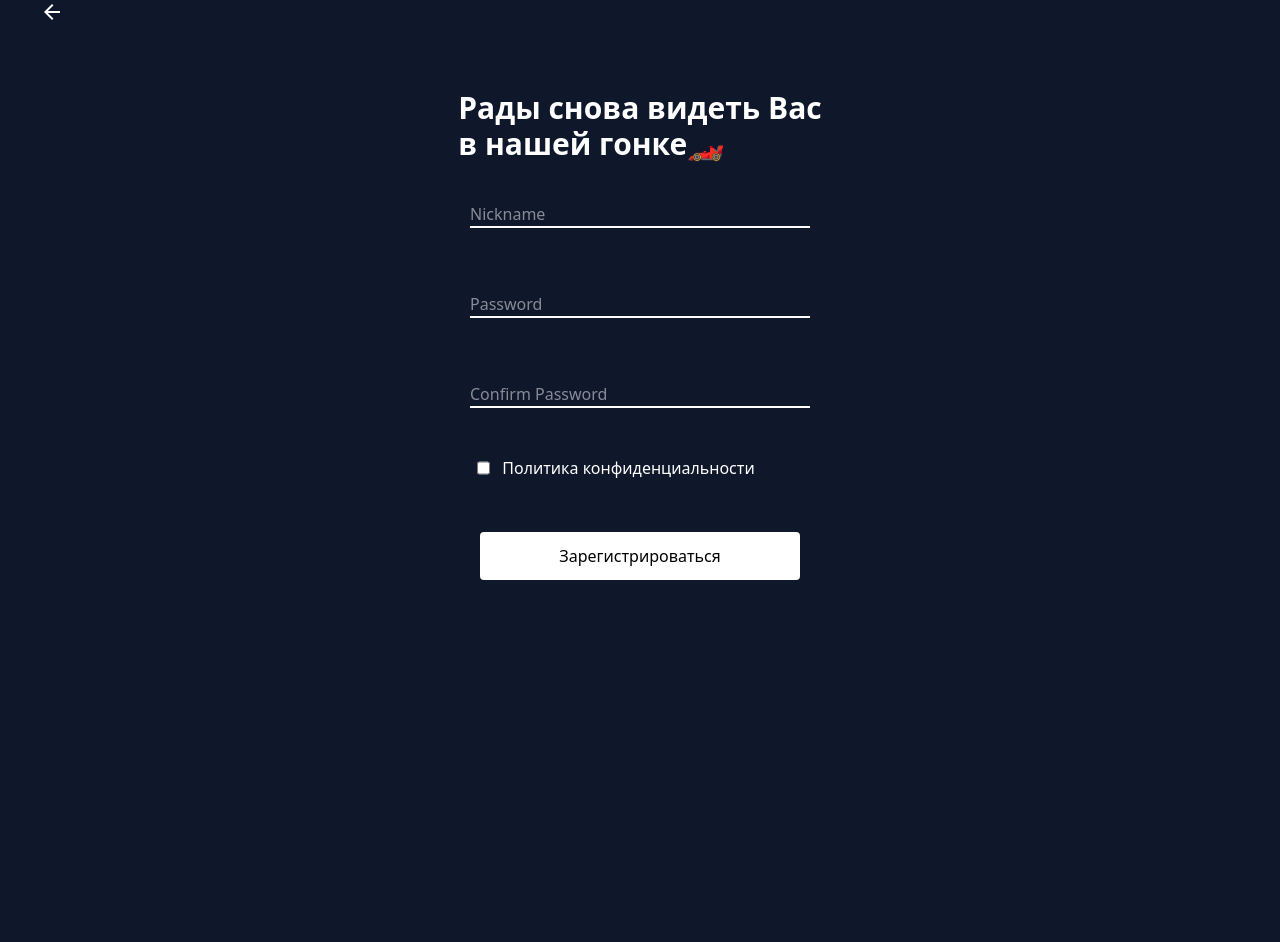
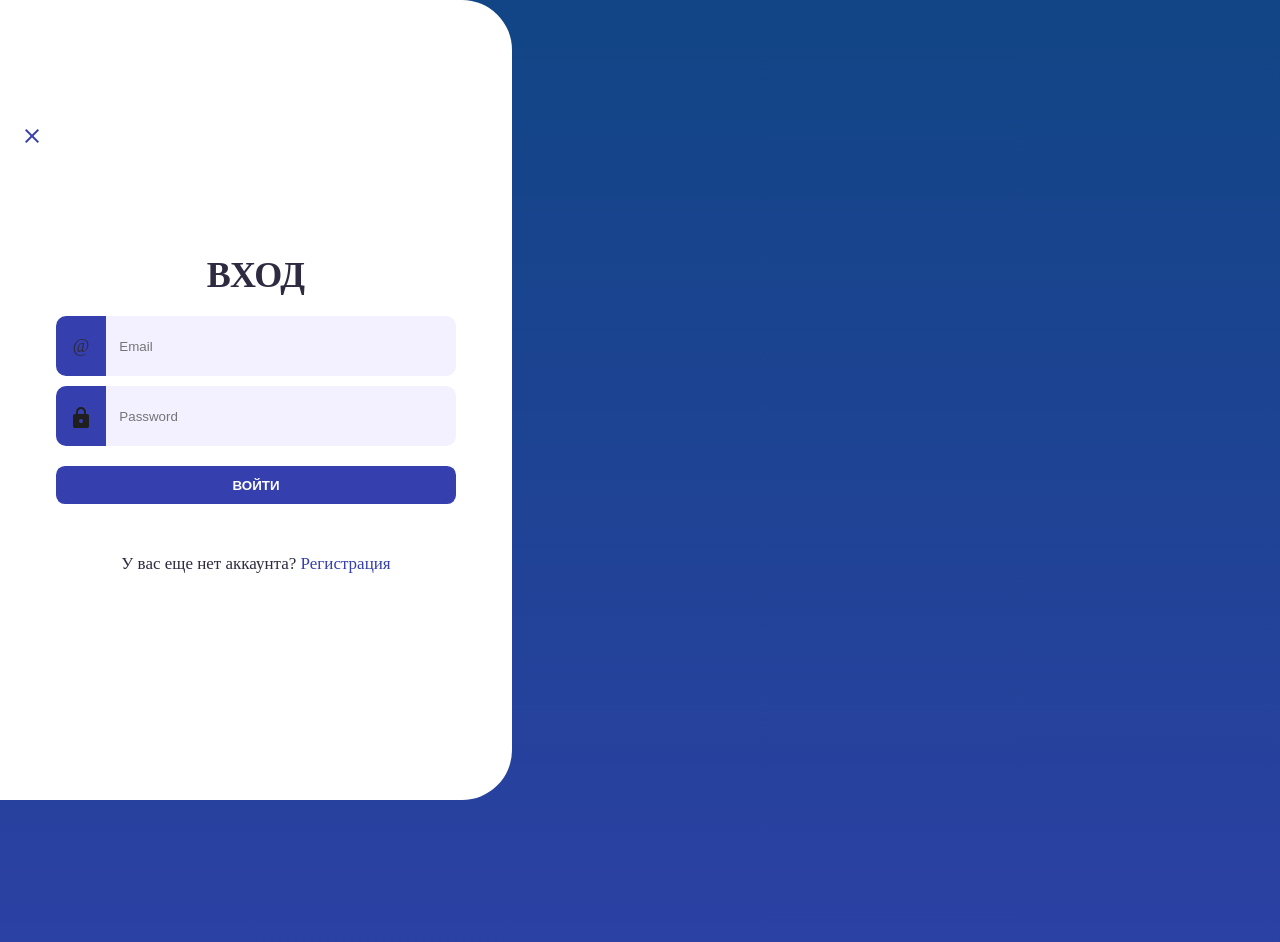
Before and after one commit to F4ntexx/ZenithTime, a website: page src/page/login.html in a window 1280 px wide. Before the commit the page ends 800 px from the top, so only its background shows below. Drawn offline with nearby package versions, Linux system fonts and the light colour scheme.

```diff
--- /dev/null
+++ b/package.json
@@ -0,0 +1,5 @@
+{
+  "dependencies": {
+    "json-server": "^1.0.0-beta.3"
+  }
+}
--- a/src/page/login.html
+++ b/src/page/login.html
@@ -1,55 +1,36 @@
 <!DOCTYPE html>
 <html lang="en">
 <head>
-    <meta charset="UTF-8">
-    <meta name="viewport" content="width=device-width, initial-scale=1.0">
-        <script src="https://cdn.jsdelivr.net/npm/@tailwindcss/browser@4"></script>
-        <link
-      rel="stylesheet"
-      href="https://fonts.googleapis.com/css2?family=Material+Symbols+Outlined:opsz,wght,FILL,GRAD@24,400,0,0&icon_names=arrow_back"
-    />
-    <title>login</title>
+  <meta charset="UTF-8">
+  <meta name="viewport" content="width=device-width, initial-scale=1.0">
+  <link rel="stylesheet" href="/src/styles/registration.css">
+  <title>login</title>
+  <link rel="stylesheet" href="https://fonts.googleapis.com/css2?family=Material+Symbols+Outlined:opsz,wght,FILL,GRAD@20..48,100..700,0..1,-50..200&icon_names=close" />
 </head>
 <body class="bg-slate-900">
-    <a href="/src/page/index.html" class="text-white ml-10"
-      id="linkIndex"
-        ><span class="material-symbols-outlined"> arrow_back </span></a
-      >
-      <div class="h-max justify-center my-15" id="registrationSection">
-        <p class="flex justify-center text-white text-3xl font-bold my-10" id="titleForm">
-          Рады снова видеть Вас<br />
-          в нашей гонке🏎
-        </p>
-        <form class="flex flex-col gap-5 justify-center items-center">
-          <input
-            class="border-white border-b-2 text-white w-85  outline-none"
-            placeholder="Nickname" id="nickname"
-          />
-          <br />
-          <input
-            class="border-white border-b-2 text-white w-85  outline-none"
-            type="password"
-            placeholder="Password"
-            id="password"
-          /><br>
-                    <input
-            class="border-white border-b-2 text-white w-85  outline-none"
-            type="password"
-            placeholder="Сonfirm Password"
-            id="password"
-          />
-          <label class="flex justify-center gap-3 mr-12 text-white mt-7" id="policyPrivacy"
-            ><input class="" type="checkbox" /><a
-              href="https://policies.google.com/privacy/frameworks?hl=ru"
-              >Политика конфиденциальности</a
-            ></label
-          >
-          <button
-            class="flex justify-center bg-white m-auto w-80 h-12 items-center rounded-sm cursor-pointer mt-8"
-            type="submit" id="buttonRegistration"
-          >
-            Зарегистрироваться
-          </button>
-        </form>
+<div class="wrapper">
+  <a href="/src/page/index.html">
+     <span class="material-symbols-outlined">
+close
+</span>
+  </a>
+<h1>Вход</h1>
+<form id="form" action="/src/page/app.html">
+  <div>
+    <label for="EmailInput">
+      <span>@</span>
+    </label>
+    <input  type="email" name="Email" id="email" placeholder="Email" required minlength="5" pattern="^^[\w-\.]+@([\w-]+\.)+[\w-]{2,4}$"/>
+  </div>
+    <div>
+      <label for="Password">
+        <svg xmlns="http://www.w3.org/2000/svg" height="24px" viewBox="0 -960 960 960" width="24px" fill="#1f1f1f"><path d="M240-80q-33 0-56.5-23.5T160-160v-400q0-33 23.5-56.5T240-640h40v-80q0-83 58.5-141.5T480-920q83 0 141.5 58.5T680-720v80h40q33 0 56.5 23.5T800-560v400q0 33-23.5 56.5T720-80H240Zm240-200q33 0 56.5-23.5T560-360q0-33-23.5-56.5T480-440q-33 0-56.5 23.5T400-360q0 33 23.5 56.5T480-280ZM360-640h240v-80q0-50-35-85t-85-35q-50 0-85 35t-35 85v80Z"/></svg>
+      </label>
+    <input  type="password" name="Password" id="password" placeholder="Password" required pattern="(?=.*\d)(?=.*[a-z])(?=.*[A-Z]).{8,}"/>
+  </div>
+  <button type="submit" id="submit">Войти</button>
+</form>
+<p>У вас еще нет аккаунта? <a href="/src/page/registration.html" id="link">Регистрация</a></p>
+</div>
 </body>
 </html>
--- a/src/styles/registration.css
+++ b/src/styles/registration.css
@@ -1,6 +1,6 @@
 :root{
-    --accent-color: #8672ff;
-    --base-color: white;
+    --accent-color: #353fae;
+    --base-color: #ffffff;
     --text-color: #2e2b41;
     --input-color: #F3F0FF;
 }
@@ -18,11 +18,11 @@
 
 body{
     min-height: 100vw;
-    background-image: url(/src/assets/images/imageRegistration.jpg);
-    background-size: cover;
-    background-position: right;
+    background: linear-gradient(#114585, #353fae);
     overflow: hidden;
 }
+
+
 
 .wrapper{
     display: flex;
@@ -35,6 +35,12 @@
     width: max(40%,500px);
     padding: 10px;
     border-radius:  0px 50px 50px 0px ;
+}
+
+.material-symbols-outlined{
+    position: relative;
+    margin-right: 35vw;
+    bottom: 8vw;
 }
 
 h1{
```
Also changed, not shown: src/page/app.html (added, +11 -0 lines), src/page/registration.html (+14 -13 lines), src/scripts/registration.js (+14 -0 lines), src/scripts/registrationGoogleSignIn.js (deleted, +0 -7 lines), 2 other files.
